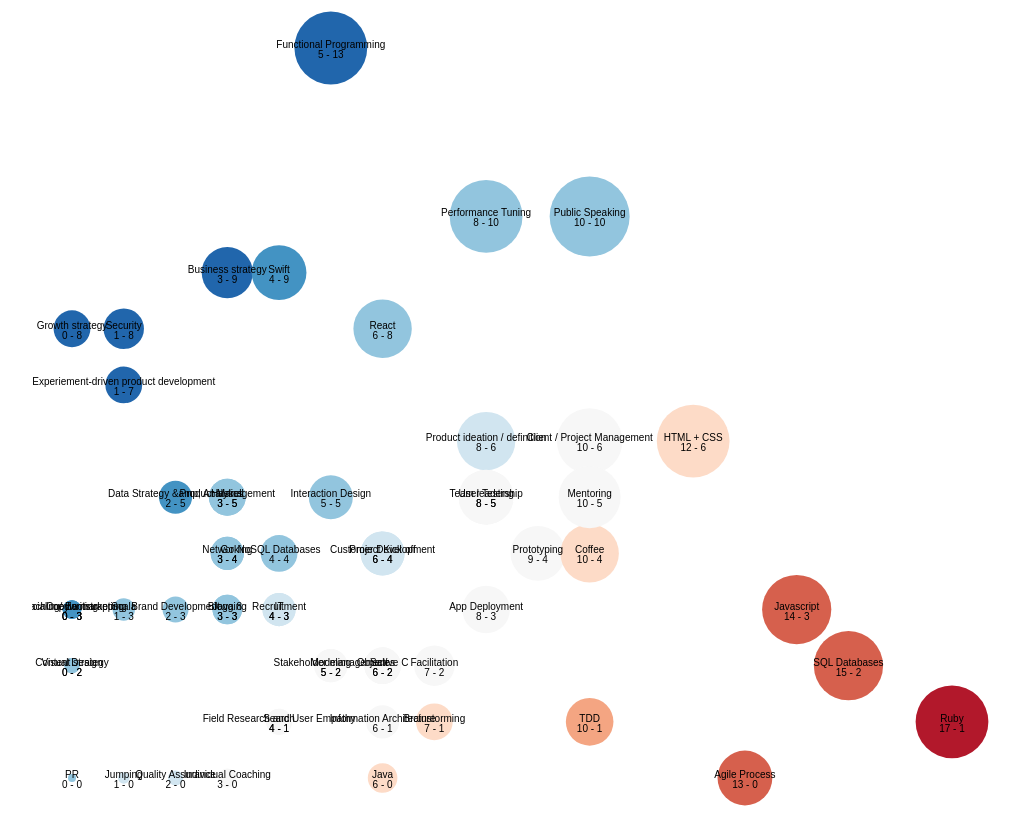
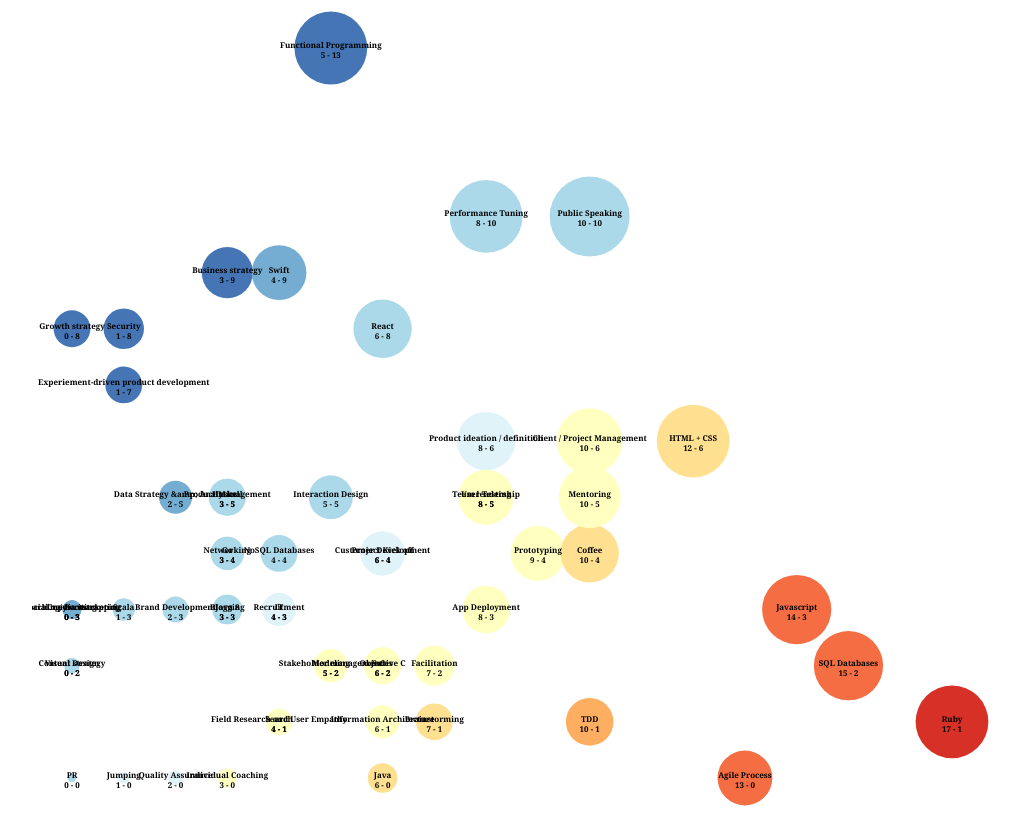
Before and after one commit to carbonfive/interest-map, a plain HTML site: page index.html in a window 1280 px wide. Shown: the whole page, without its empty margins (128-1148 px from the left). Drawn offline with nearby package versions, Linux system fonts and the light colour scheme.

Commit message:
fonts and colors

```diff
--- a/index.html
+++ b/index.html
@@ -9,7 +9,15 @@
     <script src="https://cdnjs.cloudflare.com/ajax/libs/lodash.js/3.10.1/lodash.js"></script>
     <script src="colorbrewer.min.js"></script>
     <style>
-      svg { font-size: 14px; }
+      body {
+        font-size: 16px;
+        font-family: 'georgia';
+      }
+
+      svg {
+        font-size: 0.5rem;
+        font-weight: bold;
+      }
 
       .bubble { fill: #800; }
 
@@ -135,7 +143,7 @@
               .attr('class', 'node')
               .attr('cx', function(d) { return scales.x(d.skilled) })
               .attr('cy', function(d) { return scales.y(d.interested) })
-              .call(force.drag)
+              // .call(force.drag)
 
           node.append('title')
             .text(function(d) { return d.name })
@@ -146,8 +154,6 @@
               .attr('class', 'label')
               .text(function(d) { return d.name })
               .attr('text-anchor', 'middle')
-              .attr('font-family', 'sans-serif')
-              .attr('font-size', '10px')
               .attr('fill', '#000')
               .attr('x', function(d) { return scales.x(d.skilled) })
               .attr('y', function(d) { return scales.y(d.interested) })
@@ -159,12 +165,10 @@
               .text(function(d) { return d.skilled + ' - ' + d.interested })
               .attr('text-anchor', 'middle')
               .attr('dy', 10)
-              .attr('font-family', 'sans-serif')
-              .attr('font-size', '10px')
               .attr('fill', '#000')
               .attr('x', function(d) { return scales.x(d.skilled) })
               .attr('y', function(d) { return scales.y(d.interested) })
-
+          //
           // force.on('tick', function() {
           //   node.attr('cx', function(d) { return d.x; })
           //       .attr('cy', function(d) { return d.y; })
@@ -201,9 +205,9 @@
 
           var color = d3.scale.quantize()
             .domain(d3.extent(data, function(d) { return d.diff } ))
-            .range(colorbrewer.RdBu[9])
+            // .range(colorbrewer.RdBu[9])
             // .range(colorbrewer.Spectral[9])
-            // .range(colorbrewer.RdYlBu[9])
+            .range(colorbrewer.RdYlBu[9])
 
           return {
             x: x,
```
